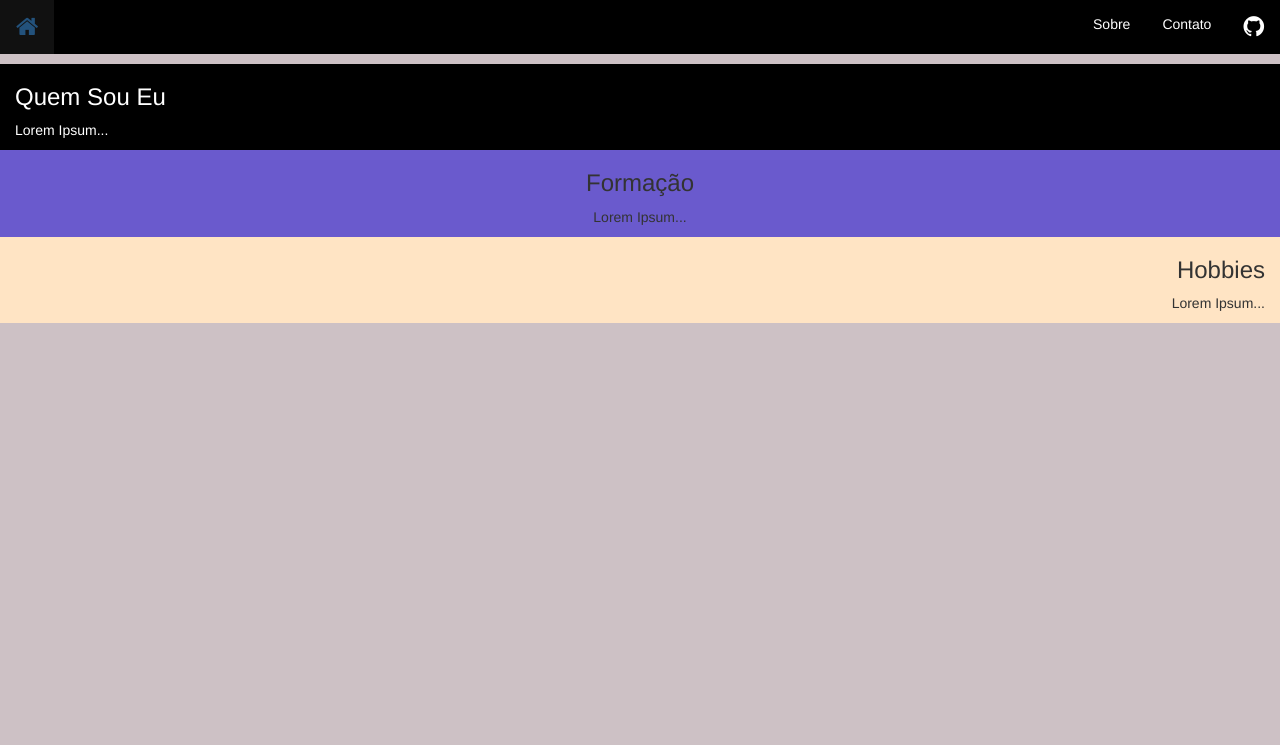
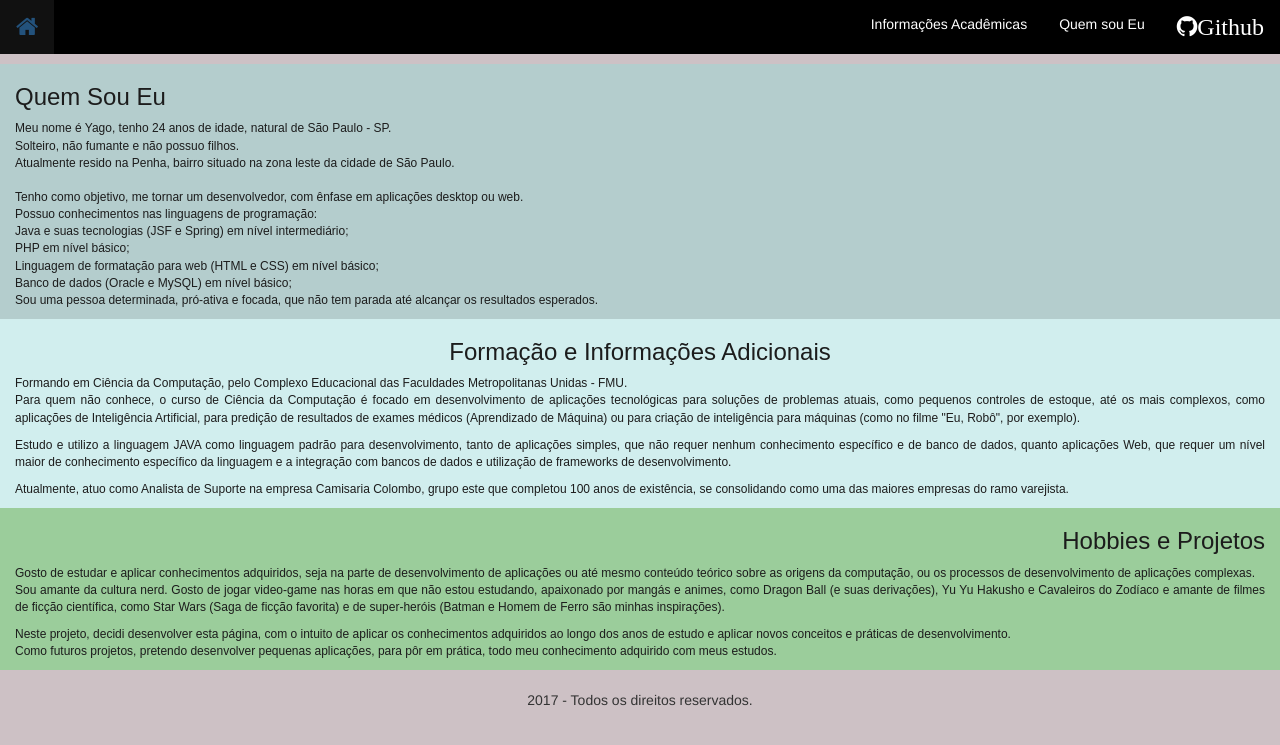
Before and after one commit to yagosenhorini/HTML, a PHP site: page / in a window 1280 px wide. Shown: the top 745 px of the page. Run offline with PHP 8.4, Linux system fonts and the light colour scheme.

Commit message:
Finalização de texto

```diff
--- a/CSS/teste.css
+++ b/CSS/teste.css
@@ -26,22 +26,29 @@
 }
 
 .whoami{
-
 	text-align: justify-all;
-	background-color: #000000;
-	color: #ffffff;
+	background-color: #B4CDCD;
+	color: #1C1C1C;
+	font-family: fantasy;
+	font: impact;
 }
 
 .formation{
-
 	text-align: center;
-	background-color: #6A5ACD;
+	background-color: #D1EEEE;
+	color: #1C1C1C;
+	font-family: fantasy;
+	font: impact;
 }
 
 .hobbies{
 
 	text-align: right;
-	background-color: #FFE4C4;
+	background-color: #9BCD9B;
+	color: #1C1C1C;
+	font-family: fantasy;
+	font: impact;
+
 }
 
 
@@ -54,6 +61,12 @@
 .barra{
 
 	background: #FF8C69;
+}
+
+.paragrafo{
+
+	text-align: justify;
+	font-size: 12px;
 }
 
 ul{
@@ -83,3 +96,9 @@ li a:hover:not(.active) {
 .active {
     background-color: #708090;
 }
+
+.rodape{
+
+	text-align: center;
+	margin-bottom: 17px;
+}
--- a/index.php
+++ b/index.php
@@ -1,7 +1,7 @@
 <!DOCTYPE html>
 <html>
 <head>
-	<title>Início</title>
+	<title>Apresentação</title>
 
 <meta charset="utf-8"/>
 <meta author="Yago dos Santos Senhorini"/>
@@ -13,7 +13,6 @@
 
 </head>
 
-
 <body class="corpo">
 
 <!-- Seção de início da página !-->
@@ -21,43 +20,80 @@
 <div id="nav">
 
 <!-- Barra de navegação !-->
-<ul>
+<ul id="navbar">
   <li><a href="index.php"><i class="fa fa-home" style="font-size:24px"></i></a></li>
-  <li style="float:right"><a href="#"><i class="fa fa-github" style="font-size:24px"></i></a></li>
-  <li style="float:right"><a href="teste.php">Contato</a></li>
-  <li style="float:right"><a href="#">Sobre</a></li>
+  <li style="float:right"><a href="https://github.com/yagosenhorini"><i class="fa fa-github" style="font-size:24px">Github</i></a></li>
+  <li style="float:right"><a href="#whoami">Quem sou Eu</a></li>
+  <li style="float:right"><a href="#academics">Informações Acadêmicas</a></li>
 </ul>
 </div>
 </section>
 
-<!-- Seção de informações !-->
-<section id="info">
-
-
+<!-- Seção de informações pessoais!-->
+<section id="whoami">
 <div class="row">
 <div class="container-fluid">
 <div class="col-md-12 whoami">
 <h3>Quem Sou Eu</h3>
-<p>Lorem Ipsum...</p>
+<p class="paragrafo">Meu nome é Yago, tenho 24 anos de idade, natural de São Paulo - SP.
+<br />
+Solteiro, não fumante e não possuo filhos.
+<br />
+Atualmente resido na Penha, bairro situado na zona leste da cidade de São Paulo.<br />
+<br />
+Tenho como objetivo, me tornar um desenvolvedor, com ênfase em aplicações desktop ou web.
+<br />
+Possuo conhecimentos nas linguagens de programação:
+<br />
+Java e suas tecnologias (JSF e Spring) em nível intermediário;
+<br />
+PHP em nível básico;
+<br />
+Linguagem de formatação para web (HTML e CSS) em nível básico;
+<br />
+Banco de dados (Oracle e MySQL) em nível básico;
+<br />
+Sou uma pessoa determinada, pró-ativa e focada, que não tem parada até alcançar os resultados esperados.
+
+</p>
 </div>
 </div>
 </div>
+</section>
 
-
+<!-- Seção de informações acadêmicas e informações adicionais !-->
+<section id="academics">
 <div class="row">
 <div class="container-fluid">
 <div class="col-md-12 formation">
-<h3>Formação</h3>
-<p>Lorem Ipsum...</p>
+<h3 style="font-style: bold">Formação e Informações Adicionais</h3>
+
+<p class="paragrafo">Formando em Ciência da Computação, pelo Complexo Educacional das Faculdades Metropolitanas Unidas - FMU.
+<br />
+Para quem não conhece, o curso de Ciência da Computação é focado em desenvolvimento de  aplicações tecnológicas para soluções de problemas atuais, como pequenos controles de estoque, até os mais complexos, como aplicações de Inteligência Artificial, para predição de resultados de exames médicos (Aprendizado de Máquina) ou para criação de inteligência para máquinas (como no filme "Eu, Robô", por exemplo).
+</p>
+
+<p class="paragrafo">Estudo e utilizo a linguagem JAVA como linguagem padrão para desenvolvimento, tanto de aplicações simples, que não requer nenhum conhecimento específico e de banco de dados, quanto aplicações Web, que requer um nível maior de conhecimento específico da linguagem e a integração com bancos de dados e utilização de frameworks de desenvolvimento.</p>
+
+<p class="paragrafo">Atualmente, atuo como Analista de Suporte na empresa Camisaria Colombo, grupo este que completou 100 anos de existência, se consolidando como uma das maiores empresas do ramo varejista.
 </div>
 </div>
 </div>
+</section>
 
+<!-- Seção de Hobbies e Projetos futuros!-->
+<section id="hobby">
 <div class="row">
 <div class="container-fluid">
 <div class="col-md-12 hobbies">
-<h3>Hobbies</h3>
-<p>Lorem Ipsum...</p>
+<h3 style="font-style: bold">Hobbies e Projetos</h3>
+<p class="paragrafo">Gosto de estudar e aplicar conhecimentos adquiridos, seja na parte de desenvolvimento de aplicações ou até mesmo conteúdo teórico sobre as origens da computação, ou os processos de desenvolvimento de aplicações complexas.
+<br />
+Sou amante da cultura nerd. Gosto de jogar video-game nas horas em que não estou estudando, apaixonado por mangás e animes, como Dragon Ball (e suas derivações), Yu Yu Hakusho e Cavaleiros do Zodíaco e amante de filmes de ficção científica, como Star Wars (Saga de ficção favorita) e de super-heróis (Batman e Homem de Ferro são minhas inspirações).
+<br />
+<p class="paragrafo">Neste projeto, decidi desenvolver esta página, com o intuito de aplicar os conhecimentos adquiridos ao longo dos anos de estudo e aplicar novos conceitos e práticas de desenvolvimento.
+<br />
+Como futuros projetos, pretendo desenvolver pequenas aplicações, para pôr em prática, todo meu conhecimento adquirido com meus estudos.</p>
 </div>
 </div>
 </div>
@@ -65,7 +101,10 @@
 </body>
 
 <!-- Seção do rodapé !-->
-<section id="fim">
-<footer></footer>
+<section id="end">
+
+<br />
+
+<footer class="rodape">2017 - Todos os direitos reservados.</footer>
 </section>
 </html>
```
